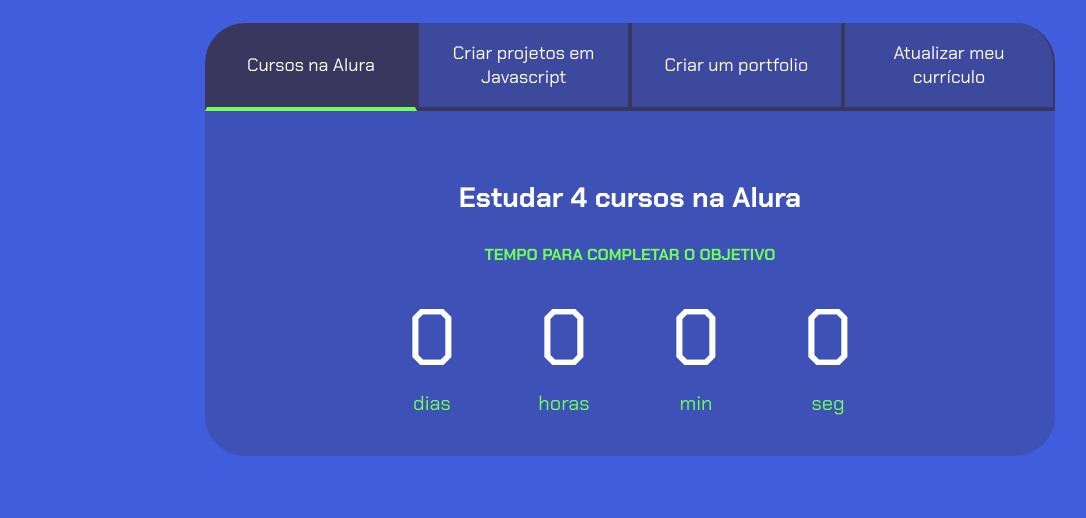
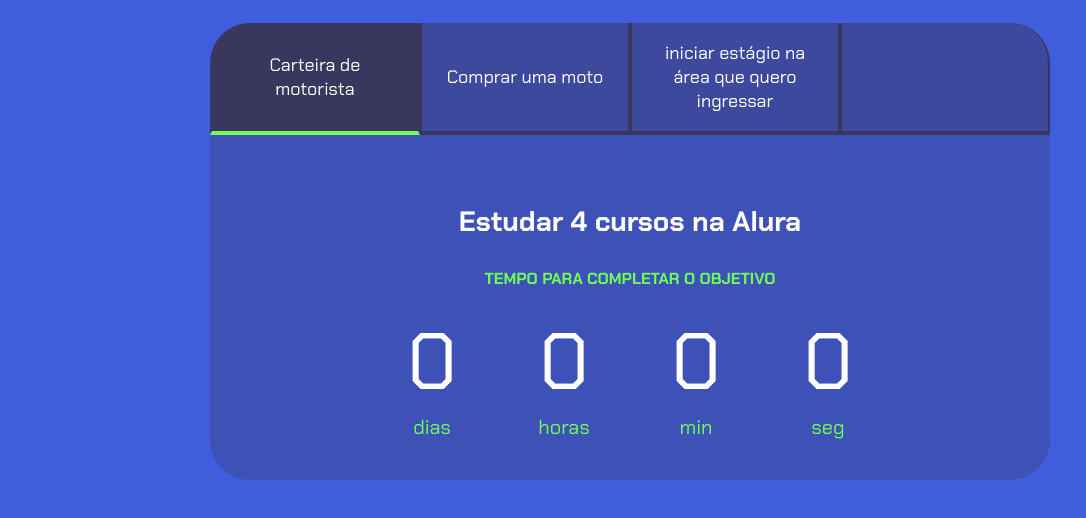
Before and after one commit to valentim-luh/2-trimestre, a plain HTML site: page index.html in a window 1280 px wide. Shown: the part 80-598 px from the top of the page, without its empty margins (10-1096 px from the left). Drawn offline with Linux system fonts and the light colour scheme.

Commit message:
Update index.html

```diff
--- a/index.html
+++ b/index.html
@@ -13,10 +13,10 @@
         <h2 class="titulo-principal">Meus objetivos do ano<span>_</span></h2>
         <div class="conteudo">
             <div class="botoes">
-                <button class="botao ativo">Cursos na Alura</button>
-                <button class="botao">Criar projetos em Javascript</button>
-                <button class="botao">Criar um portfolio</button>
-                <button class="botao">Atualizar meu currículo</button>
+                <button class="botao ativo">Carteira de motorista</button>
+                <button class="botao">Comprar uma moto</button>
+                <button class="botao">iniciar estágio na área que quero ingressar</button>
+                <button class="botao"></button>
             </div>
             <div class="abas-textos">
                 <div class="aba-conteudo ativo">
```
